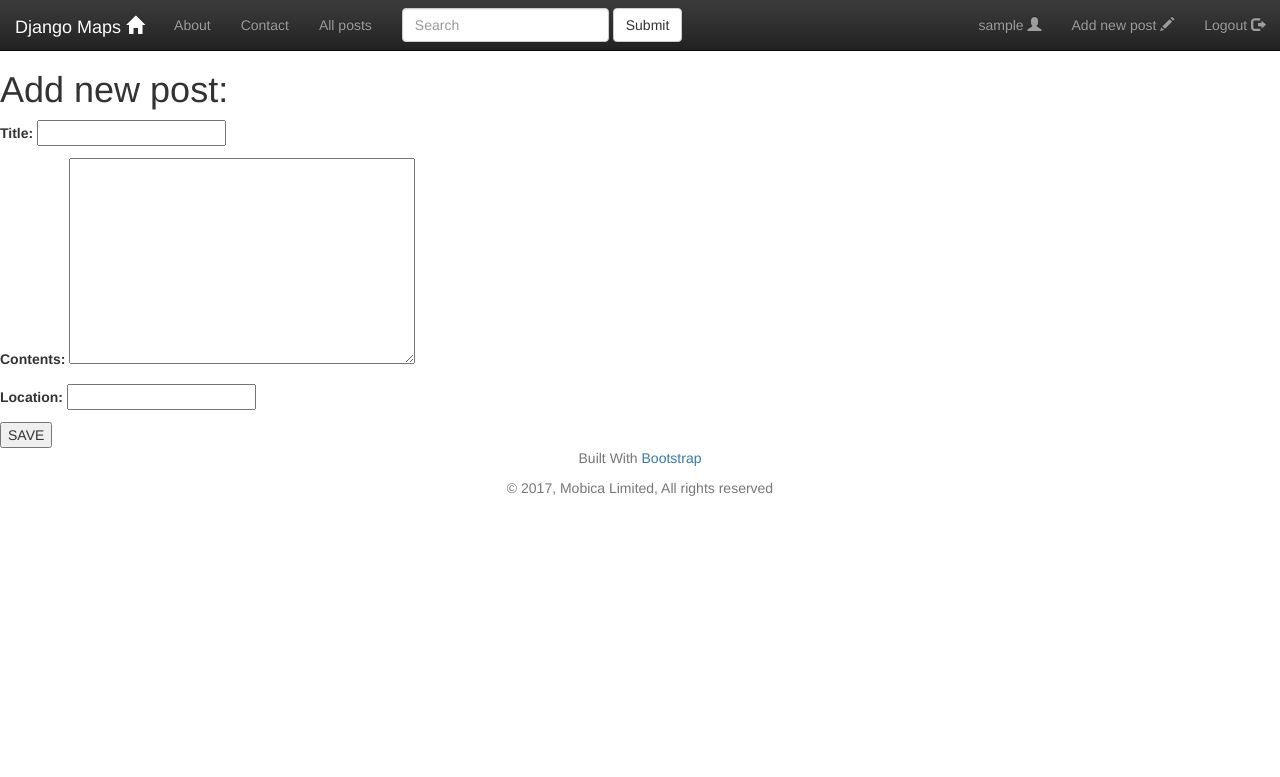
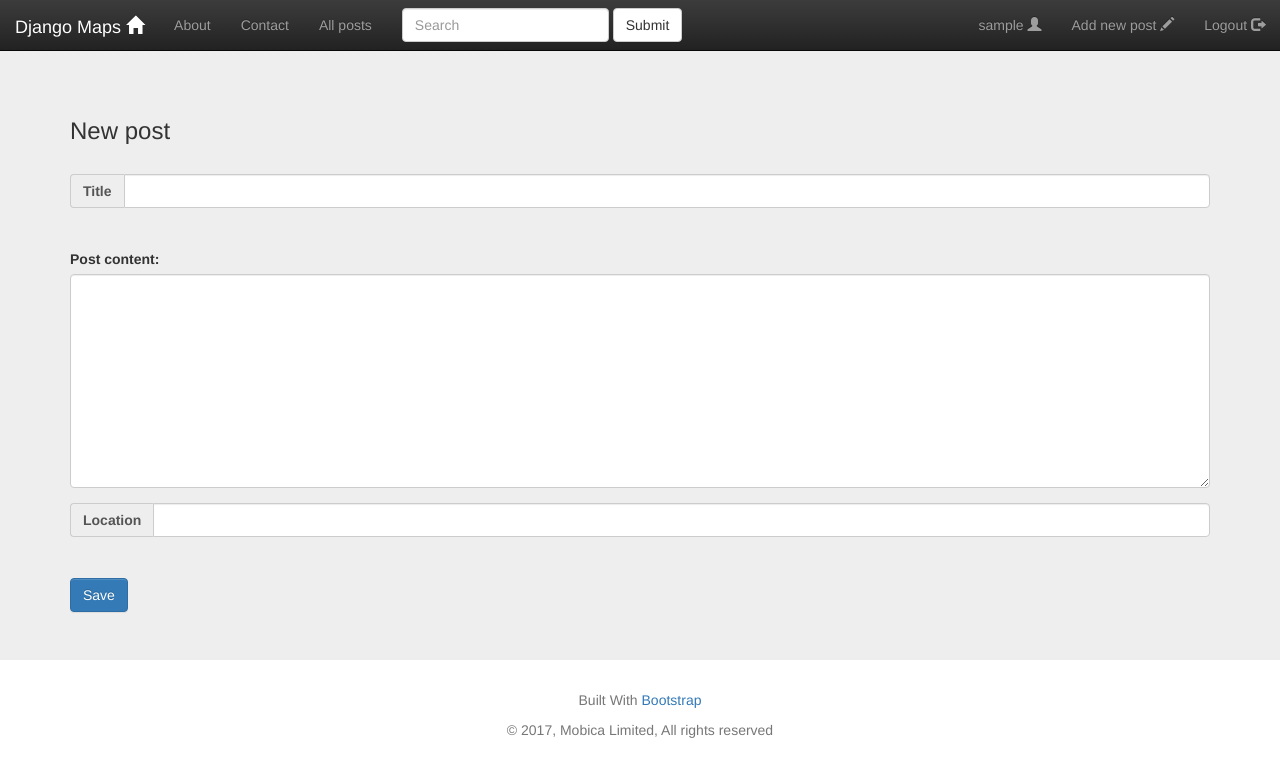
Before and after one commit to OrangeKing/pyRecommender, a Django app: page /posts/add/ in a window 1280 px wide. Shown: the top 777 px of the page. Run offline with Django 3.2, Linux system fonts and the light colour scheme; the visitor is signed in with stand-in values (Sample User, id 1); some libraries are stand-ins or nearby versions.

Commit message:
Beautify adding new post

```diff
--- a/maps/templates/post_add.html
+++ b/maps/templates/post_add.html
@@ -1,18 +1,36 @@
-{% extends "base.html" %}
-{% block head_title %}Add new post · {{ block.super}} {% endblock head_title %}
+{% extends "base.html" %} {% block head_title %}Add new post · {{ block.super}} {% endblock head_title %}
+
 
 {% block content %}
-<h1>Add new post:</h1>
-
 {% if form.errors.non_field_errors %}
 {{ form.errors.non_field_errors }}
 {% endif %}
 
-<form method="POST"> {% csrf_token %}
-    <!-- <input type="text" name="title" placeholder="Your title"></br>
-    <input type="text" name="contents" placeholder="Post contents"></br>
-    <input type="text" name="location" placeholder="Your location"></br> -->
-    {{ form.as_p }}
-    <button type="submit">SAVE</button>
-</form>
+<div class="jumbotron jumbotron-fluid">
+    <div class="container">
+        <h3>New post</h2>
+            <br>
+            <div class="jumbotron-content">
+
+                <form method="POST"> {% csrf_token %}
+                    <!-- {{ form.as_p }} -->
+                    <div class="input-group">
+                        <span class="input-group-addon" id="basic-addon3"><b>Title</b></span>
+                        <input type="text" name="title" class="form-control" id="basic-url" aria-describedby="basic-addon3">
+                    </div>
+                    <hr>
+                    <div class="form-group">
+                        <label for="content">Post content:</label>
+                        <textarea class="form-control" rows="10" style="resize:vertical;" name="contents"></textarea>
+                    </div>
+                    <div class="input-group">
+                        <span class="input-group-addon" id="basic-addon3"><b>Location</b></span>
+                        <input type="text" name="location" class="form-control">
+                    </div>
+                    <hr>
+                    <button type="submit" class="btn btn-primary btn-large">Save</button>
+                </form>
+            </div>
+    </div>
+</div>
 {% endblock content %}
```
